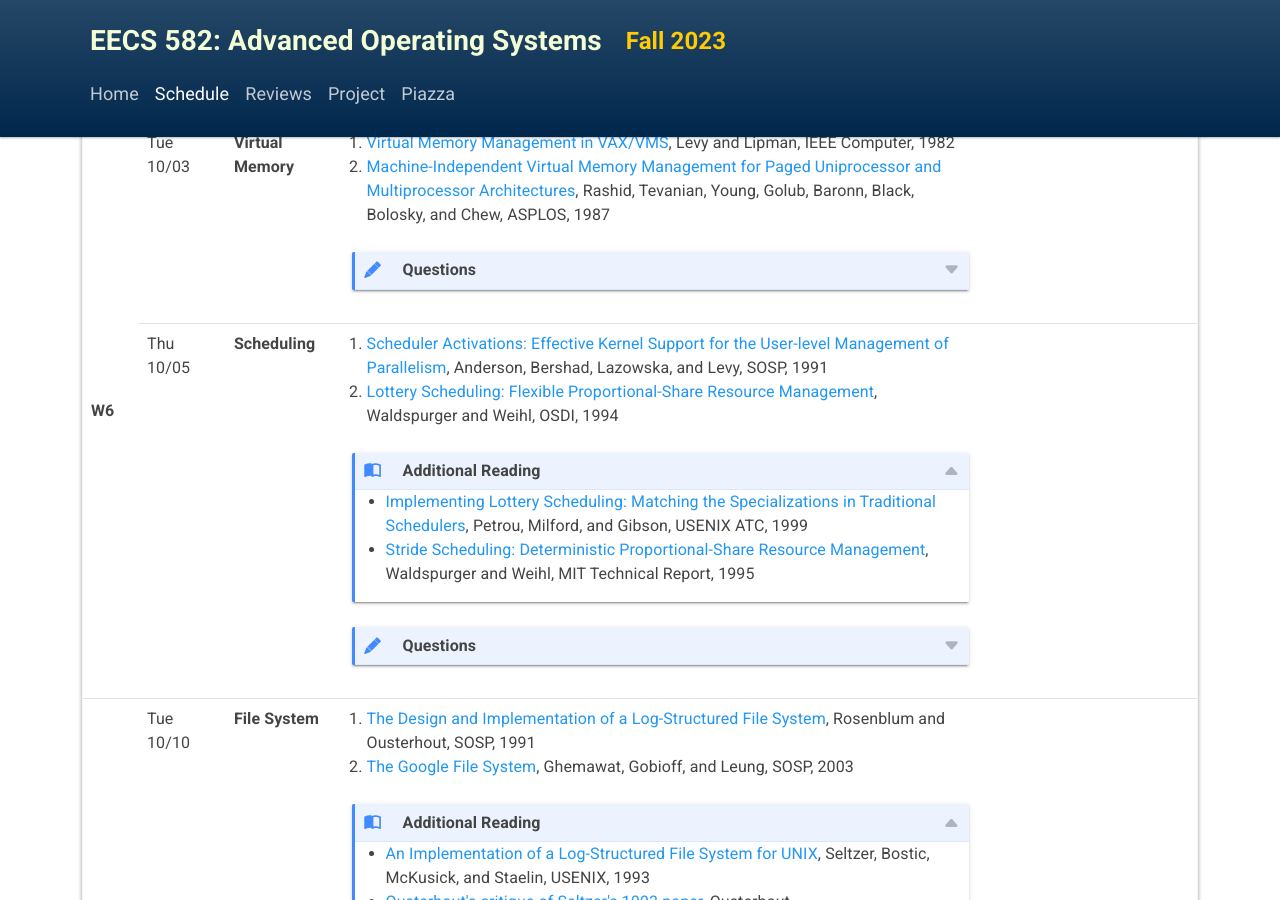
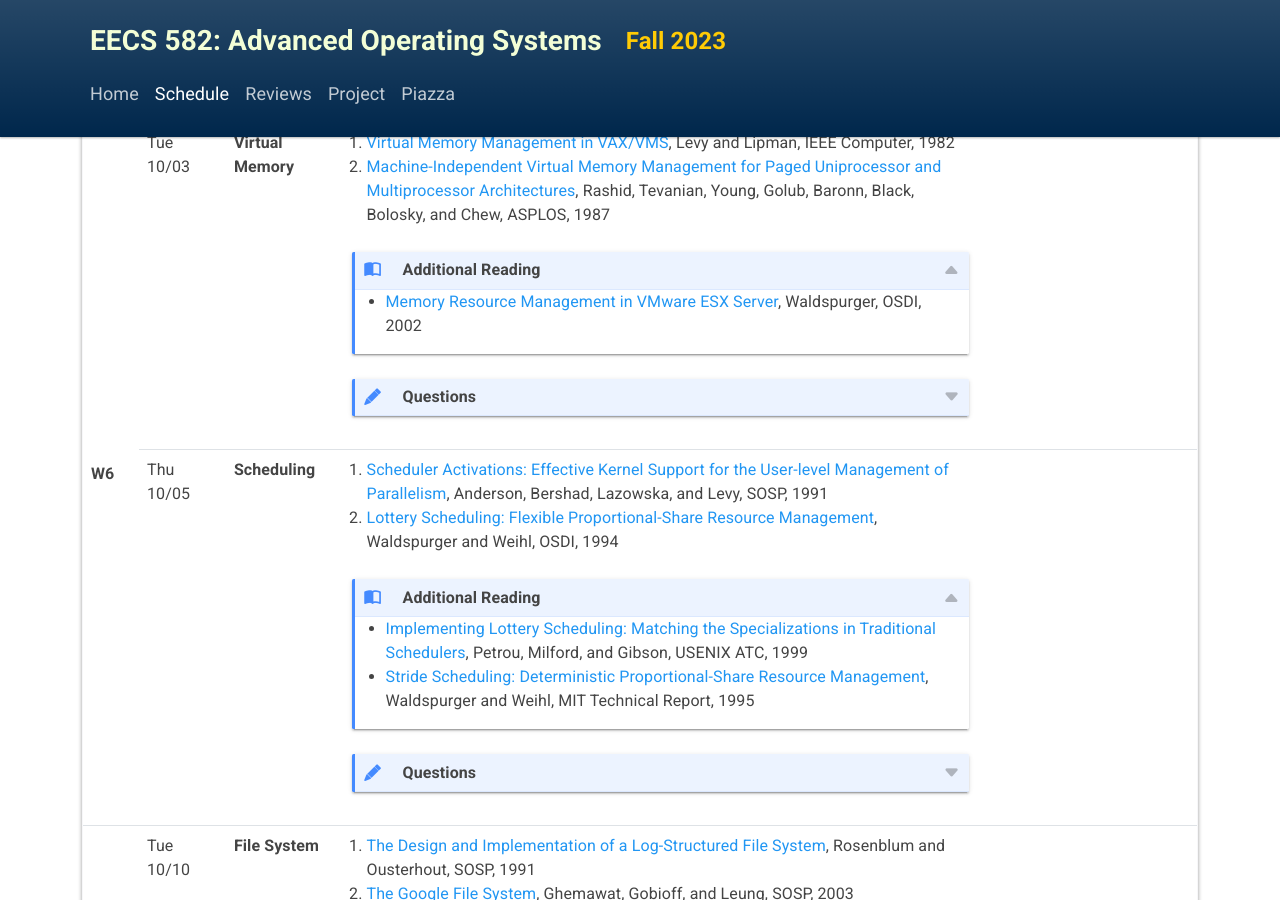
Before and after one commit to eecs582/eecs582.github.io, a Jekyll site: the page built from schedule.html, in a window 1280 px wide and 900 px high, scrolled down 3185 px. Built offline with Jekyll 4.4.1, drawn with Linux system fonts in a browser that asks for light colours.

Commit message:
update additional reading

```diff
--- a/schedule.html
+++ b/schedule.html
@@ -302,6 +302,12 @@ layout: schedule
           <li><a href="readings/vms.pdf">Virtual Memory Management in VAX/VMS</a>, Levy and Lipman, IEEE Computer, 1982</li>
           <li><a href="readings/mach-vm.pdf">Machine-Independent Virtual Memory Management for Paged Uniprocessor and Multiprocessor Architectures</a>, Rashid, Tevanian, Young, Golub, Baronn, Black, Bolosky, and Chew, ASPLOS, 1987</li>
         </ol>
+        <details open class="details-reading">
+          <summary>Additional Reading</summary>
+          <ul>
+          <li><a href="https://www.usenix.org/legacy/event/osdi02/tech/waldspurger/waldspurger.pdf">Memory Resource Management in VMware ESX Server</a>, Waldspurger, OSDI, 2002</li>
+          </ul>
+        </details>
         <details>
           <summary>Questions</summary>
           <p>
```
